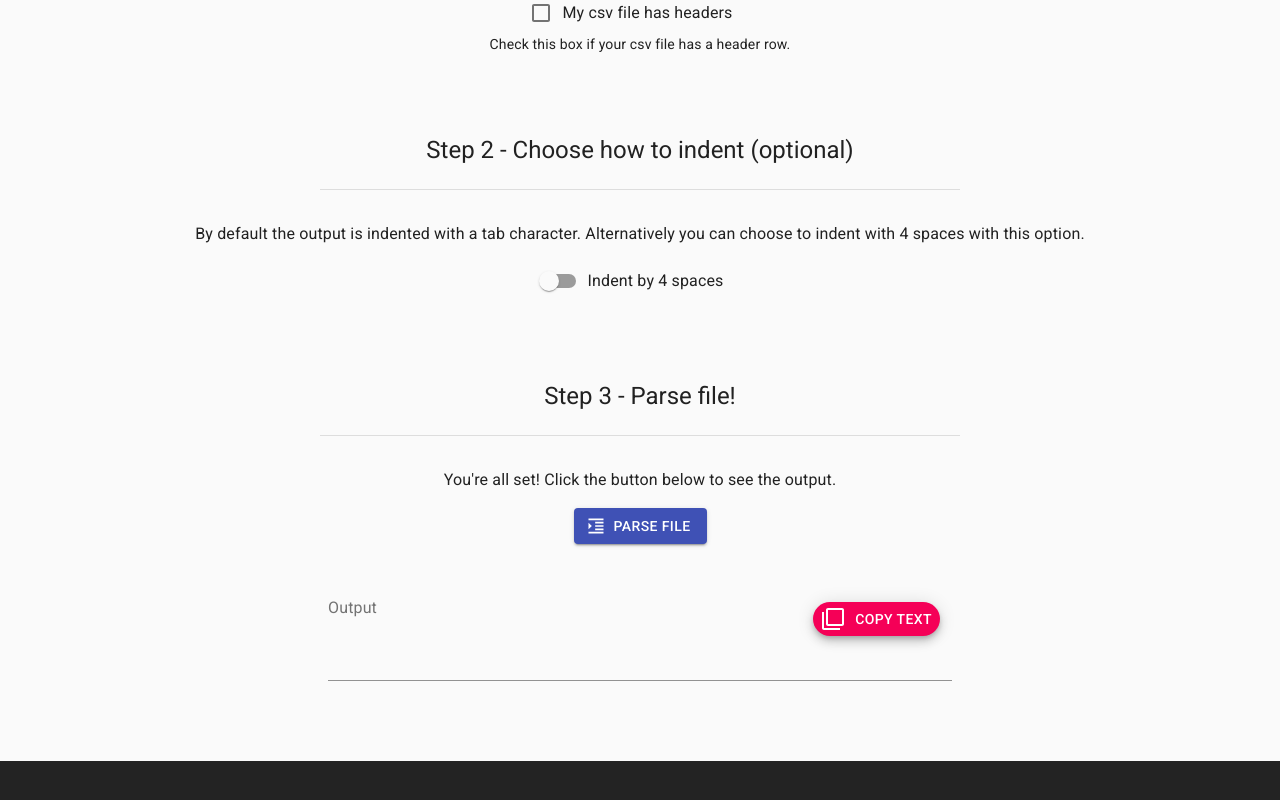
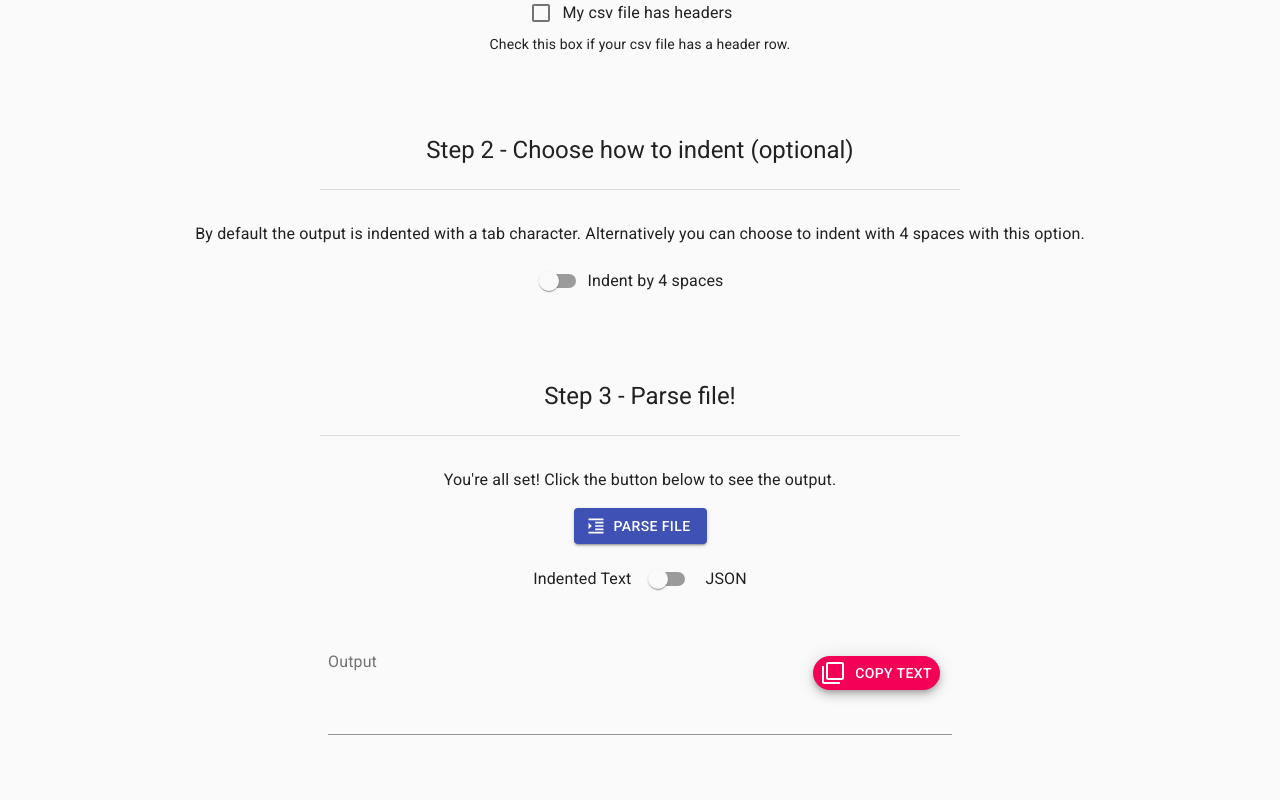
Before and after one commit to ashwins93/grouper, a Next.js app: page / in a window 1280 px wide. Shown: the part 929-1729 px from the top of the page. Built offline with nearby package versions, Linux system fonts and the light colour scheme.

Commit message:
add option show json output

```diff
--- a/components/parser.js
+++ b/components/parser.js
@@ -1,20 +1,20 @@
-import React, { useRef } from 'react'
-import { withStyles } from '@material-ui/core/styles'
-import Button from '@material-ui/core/Button'
-import Typography from '@material-ui/core/Typography'
-import Container from '@material-ui/core/Container'
-import Grid from '@material-ui/core/Grid'
-import FormControlLabel from '@material-ui/core/FormControlLabel'
-import Switch from '@material-ui/core/Switch'
-import Checkbox from '@material-ui/core/Checkbox'
-import TextField from '@material-ui/core/TextField'
-import Fab from '@material-ui/core/Fab'
-import FilterNoneIcon from '@material-ui/icons/FilterNone'
-import CloudUploadIcon from '@material-ui/icons/CloudUpload'
-import FormatIndentIncreaseIcon from '@material-ui/icons/FormatIndentIncrease'
-import { parse } from 'papaparse'
+import React, { useRef } from 'react';
+import { withStyles } from '@material-ui/core/styles';
+import Button from '@material-ui/core/Button';
+import Typography from '@material-ui/core/Typography';
+import Container from '@material-ui/core/Container';
+import Grid from '@material-ui/core/Grid';
+import FormControlLabel from '@material-ui/core/FormControlLabel';
+import Switch from '@material-ui/core/Switch';
+import Checkbox from '@material-ui/core/Checkbox';
+import TextField from '@material-ui/core/TextField';
+import Fab from '@material-ui/core/Fab';
+import FilterNoneIcon from '@material-ui/icons/FilterNone';
+import CloudUploadIcon from '@material-ui/icons/CloudUpload';
+import FormatIndentIncreaseIcon from '@material-ui/icons/FormatIndentIncrease';
+import { parse } from 'papaparse';
 
-import { groupTabularData, indentData } from '../utils'
+import { groupTabularData, indentData } from '../utils';
 
 const styles = theme => ({
   fileInput: {
@@ -50,59 +50,61 @@ const styles = theme => ({
     top: 50,
     right: 20,
   },
-})
+});
 
 const SectionHeading = ({ className, children }) => (
   <Typography className={className} variant="h5" component="h2" align="center">
     {children}
   </Typography>
-)
+);
 
 const Parser = ({ classes }) => {
-  const [file, setFile] = React.useState()
-  const [display, setDisplay] = React.useState('')
-  const [indentBySpaces, setIndent] = React.useState(false)
-  const [hasHeaders, setHeaders] = React.useState(false)
-  const [error, setError] = React.useState('')
-  const textRef = useRef()
+  const [file, setFile] = React.useState();
+  const [display, setDisplay] = React.useState('');
+  const [json, setJson] = React.useState('');
+  const [showJson, setShowJson] = React.useState(false);
+  const [indentBySpaces, setIndent] = React.useState(false);
+  const [hasHeaders, setHeaders] = React.useState(false);
+  const [error, setError] = React.useState('');
+  const textRef = useRef();
 
   const handleChange = e => {
-    setFile(e.target.files[0])
-  }
+    setFile(e.target.files[0]);
+  };
 
-  const toggleIndent = () => setIndent(prev => !prev)
-  const toggleHeaders = () => setHeaders(prev => !prev)
+  const toggleState = setter => () => setter(prev => !prev);
 
   const parseCSV = () => {
-    if (!file) return
+    if (!file) return;
 
     if (file.type !== 'text/csv' && !/\.csv$/.test(file.name)) {
       setError(
         'Only CSV files are supported. Make sure you are selecting the right file type.'
-      )
-      return
+      );
+      return;
     }
 
     parse(file, {
       error: error => {
-        console.error(error)
-        setError(error.message)
+        console.error(error);
+        setError(error.message);
       },
       complete: result => {
-        const data = hasHeaders ? result.data.slice(1) : result.data
-        const grouped = groupTabularData(data)
-        const indented = indentData(grouped, indentBySpaces ? '    ' : '\t')
-        setDisplay(indented)
-        setError('')
+        const data = hasHeaders ? result.data.slice(1) : result.data;
+        const grouped = groupTabularData(data);
+        const indented = indentData(grouped, indentBySpaces ? '    ' : '\t');
+        setDisplay(indented);
+        setJson(JSON.stringify(grouped, null, '\t'));
+        setError('');
       },
-    })
-  }
+    });
+  };
 
   const copyToClipboard = () => {
-    const textField = textRef.current
-    textField.select()
-    document.execCommand('copy')
-  }
+    const textField = textRef.current;
+    textField.select();
+    document.execCommand('copy');
+  };
 
   return (
     <Container style={{ padding: '40px 8px' }}>
@@ -149,7 +151,12 @@ const Parser = ({ classes }) => {
         </Grid>
         <Grid item style={{ textAlign: 'center' }}>
           <FormControlLabel
-            control={<Checkbox checked={hasHeaders} onChange={toggleHeaders} />}
+            control={
+              <Checkbox
+                checked={hasHeaders}
+                onChange={toggleState(setHeaders)}
+              />
+            }
             label="My csv file has headers"
           />
           <Typography variant="body2" component="div">
@@ -183,7 +190,10 @@ const Parser = ({ classes }) => {
         <Grid item>
           <FormControlLabel
             control={
-              <Switch checked={indentBySpaces} onChange={toggleIndent} />
+              <Switch
+                checked={indentBySpaces}
+                onChange={toggleState(setIndent)}
+              />
             }
             label="Indent by 4 spaces"
           />
@@ -227,6 +237,21 @@ const Parser = ({ classes }) => {
             </Typography>
           </Grid>
         )}
+        <Grid item>
+          <Typography component="div">
+            <Grid component="label" container alignItems="center" spacing={1}>
+              <Grid item>Indented Text</Grid>
+              <Grid item>
+                <Switch
+                  checked={showJson}
+                  onChange={toggleState(setShowJson)}
+                  color="default"
+                />
+              </Grid>
+              <Grid item>JSON</Grid>
+            </Grid>
+          </Typography>
+        </Grid>
         <Grid item className={classes.outputContainer}>
           <TextField
             id="standard-multiline-flexible"
@@ -234,7 +259,7 @@ const Parser = ({ classes }) => {
             multiline
             rowsMax="10"
             rows="4"
-            value={display}
+            value={showJson ? json : display}
             readOnly
             className={classes.output}
             margin="normal"
@@ -254,7 +279,7 @@ const Parser = ({ classes }) => {
         </Grid>
       </Grid>
     </Container>
-  )
-}
+  );
+};
 
-export default withStyles(styles)(Parser)
+export default withStyles(styles)(Parser);
```
